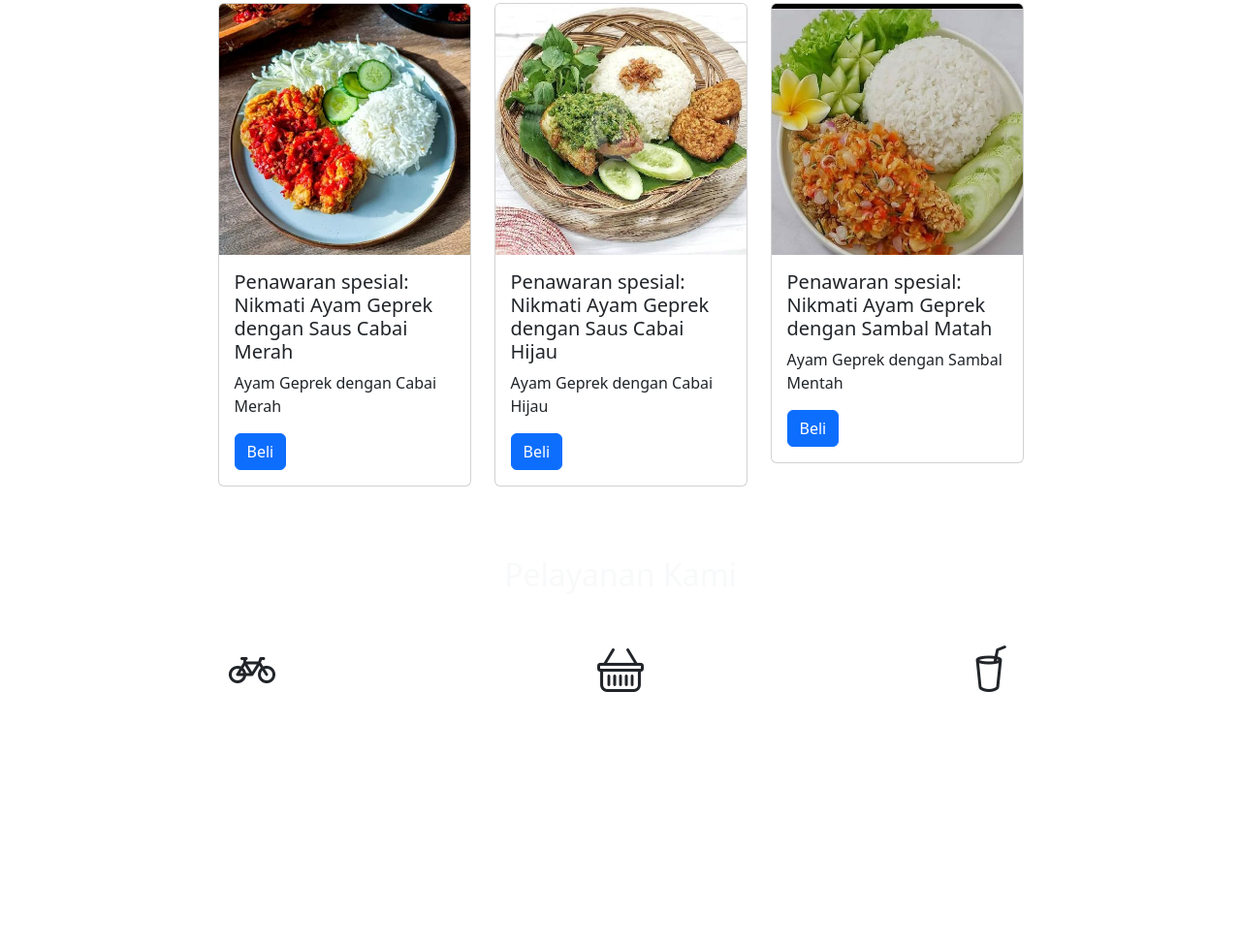
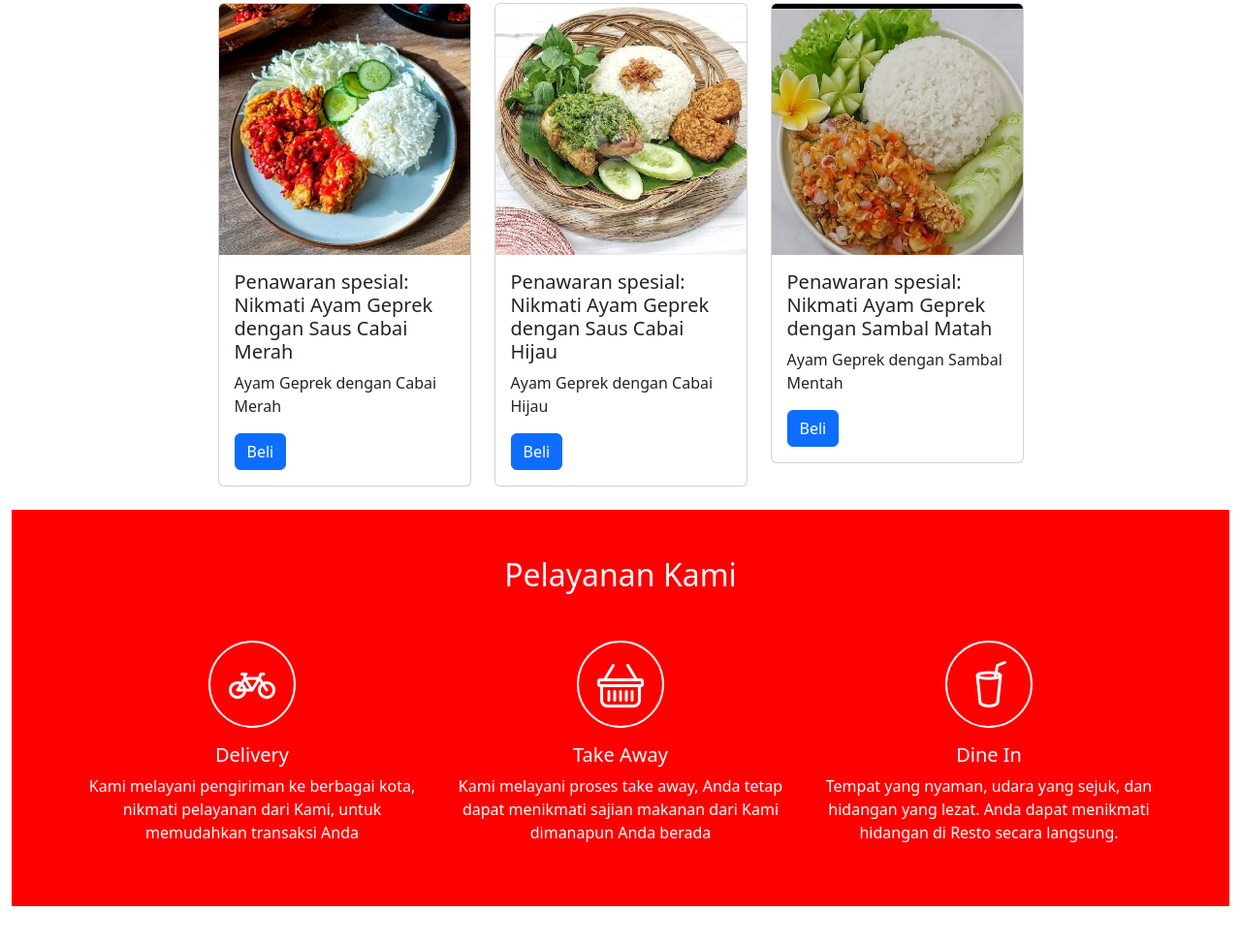
Before and after one commit to zuafzaky2-dotcom/navbar, a plain HTML site: page index.html in a window 1280 px wide. Shown: the part 987-1960 px from the top of the page at 97% size. Before the commit the page ends 1937 px from the top, so only its background shows below. Drawn offline with nearby package versions, Linux system fonts and the light colour scheme.

Commit message:
Add new styles for services and update existing ones

```diff
--- a/style.css
+++ b/style.css
@@ -14,3 +14,18 @@
     transition: 0.3s;
     box-shadow: 0 4px 8px rgba(0, 0, 0, 0.2);
 }
+.icon-service {
+    width: 90px;
+    height: 90px;
+    border: solid #f5f3f3 2px;
+    border-radius: 50%;
+    color: #ffff;
+}
+.col-lg-4{
+    height: auto;
+    background-color: red;
+}
+
+.background-services{
+    background-color: red;
+}
```
